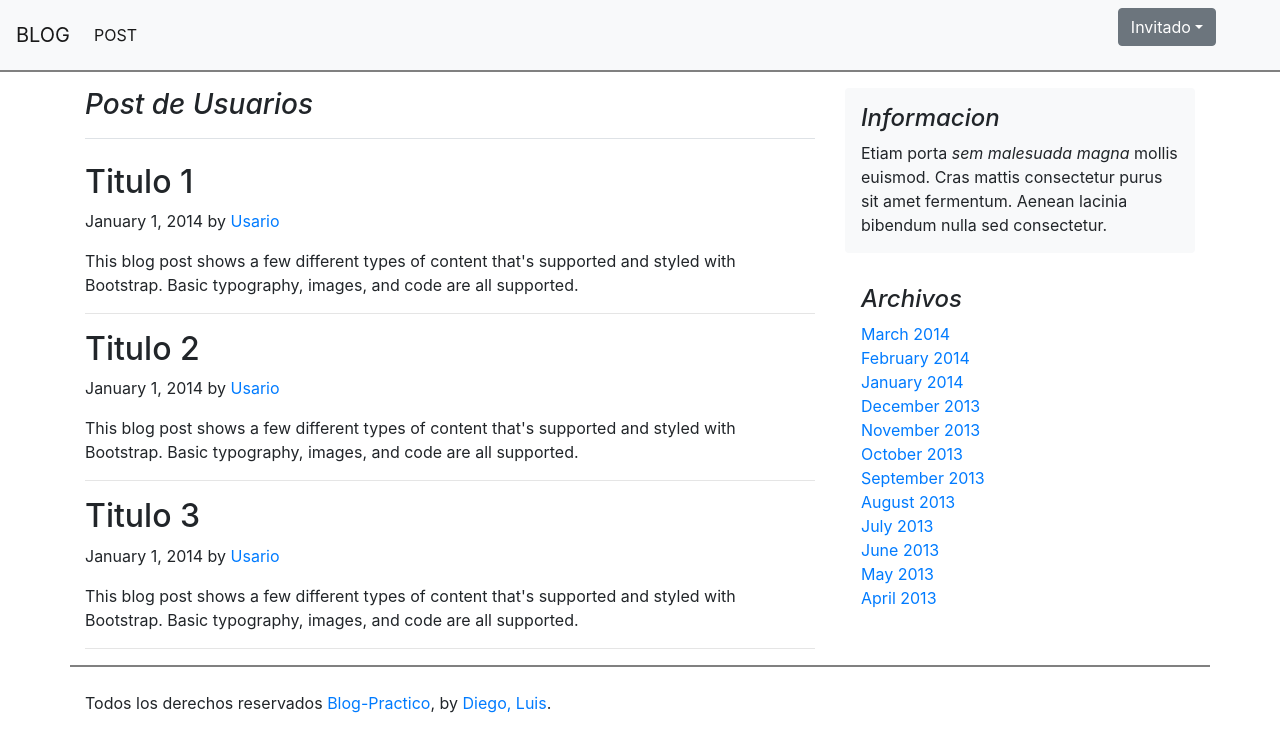
After one commit to bymahak4/Blog-PHP, a PHP site: page /index_maquetav2.html in a window 1280 px wide. The commit adds this page. Shown: the top 752 px of the page. Run offline with PHP 8.4, Linux system fonts and the light colour scheme; some libraries are stand-ins or nearby versions.

Commit message:
Arreglo de controladores y maqueta

```diff
--- a/controllers/postControllers.php
+++ /dev/null
@@ -1,6 +0,0 @@
-<?php
-    class postControllers {
-        public function index() {
-            echo "Controlador post index";
-        }
-    }
--- a/controllers/userControllers.php
+++ /dev/null
@@ -1,6 +0,0 @@
-<?php
-    class usuariContoller {
-        public function index() {
-            echo "Controlador Usuario index";
-        }
-    }
--- a/css/main.css
+++ b/css/main.css
@@ -1,21 +1,3 @@
-
-.contenedorPost {
-    /*border: 1px solid red;*/
-    margin: 10px 0;
+nav,main {
+    border-bottom: solid 2px gray;
 }
-#varRight {
-    margin: 30px 0 30px 110%;
-    float: left;
-    width: 50%;
-    border: 1px solid red;
-    min-height: 320px;
-    max-height: 650px;
-    text-align: center;
-    overflow-y: scroll;
-}
-.boxdivPost {
-    border-bottom: solid 2px blue;
-}
-.mastfoot {
-    border-top: solid 1px gray;
-}
--- /dev/null
+++ b/index_maquetav2.html
@@ -0,0 +1,111 @@
+<!DOCTYPE html>
+<html lang="en">
+<head>
+    <meta charset="UTF-8">
+    <meta http-equiv="X-UA-Compatible" content="IE=edge">
+    <meta name="viewport" content="width=device-width, initial-scale=1.0">
+    <title>Blog</title>
+    <link rel="canonical" href="https://getbootstrap.com/docs/4.3/examples/album/">
+    <link rel="stylesheet"  href="css/bootstrap.min.css">
+    <link rel="stylesheet"  href="css/main.css">
+</head>
+<body>
+
+    <nav class="navbar navbar-expand-lg navbar-light bg-light">
+        <a class="navbar-brand" href="#">BLOG</a>
+        <button class="navbar-toggler" type="button" data-toggle="collapse" data-target="#navbarSupportedContent" aria-controls="navbarSupportedContent" aria-expanded="false" aria-label="Toggle navigation">
+          <span class="navbar-toggler-icon"></span>
+        </button>
+
+        <div class="collapse navbar-collapse" id="navbarSupportedContent">
+          <ul class="navbar-nav mr-auto medio">
+            <li class="nav-item active">
+              <a class="nav-link" href="#">POST</a>
+            </li>
+          </ul>
+          <ul class="mr-5">
+            <li class="dropdown ml-3" id="dropdownUser" style="list-style:none;float:right;">
+                <button id="menuUser" class="btn btn-secondary dropdown-toggle" type="button" id="dropdownMenuButton" data-toggle="dropdown" aria-haspopup="true">Invitado</button>
+                <ul id="profileMenu" class="dropdown-menu" aria-labelledby="navbarDropdownMenuLink">
+                  <a class="dropdown-item" id="register" href="views/formulario.php">Registrate</a>
+                  <a class="dropdown-item" id="login" href="views/login.php">Logearte</a>
+                  <a class="dropdown-item" id="profileData" href="views/myProfile.php">Mi Datos</a>
+                  <a class="dropdown-item" id="logoutLink" href="views/logout.html" style="color:red">Cerrar sesión</a>
+                </ul>
+            </li>
+          </ul>
+        </div>
+    </nav>
+
+    <main role="main" class="container mt-3">
+        <div class="row">
+          <div class="col-md-8 blog-main">
+            <h3 class="pb-3 mb-4 font-italic border-bottom">
+              Post de Usuarios
+            </h3>
+
+            <div class="blog-post">
+              <h2 class="blog-post-title">Titulo 1</h2>
+              <p class="blog-post-meta">January 1, 2014 by <a href="#">Usario</a></p>
+
+              <p>This blog post shows a few different types of content that's supported and styled with Bootstrap. Basic typography, images, and code are all supported.</p>
+              <hr>
+            </div>
+            <div class="blog-post">
+                <h2 class="blog-post-title">Titulo 2</h2>
+                <p class="blog-post-meta">January 1, 2014 by <a href="#">Usario</a></p>
+
+                <p>This blog post shows a few different types of content that's supported and styled with Bootstrap. Basic typography, images, and code are all supported.</p>
+                <hr>
+            </div>
+            <div class="blog-post">
+                <h2 class="blog-post-title">Titulo 3</h2>
+                <p class="blog-post-meta">January 1, 2014 by <a href="#">Usario</a></p>
+
+                <p>This blog post shows a few different types of content that's supported and styled with Bootstrap. Basic typography, images, and code are all supported.</p>
+                <hr>
+            </div>
+
+          </div>
+
+          <aside class="col-md-4 blog-sidebar">
+            <div class="p-3 mb-3 bg-light rounded">
+              <h4 class="font-italic">Informacion</h4>
+              <p class="mb-0">Etiam porta <em>sem malesuada magna</em> mollis euismod. Cras mattis consectetur purus sit amet fermentum. Aenean lacinia bibendum nulla sed consectetur.</p>
+            </div>
+
+            <div class="p-3">
+              <h4 class="font-italic">Archivos</h4>
+              <ol class="list-unstyled mb-0">
+                <li><a href="#">March 2014</a></li>
+                <li><a href="#">February 2014</a></li>
+                <li><a href="#">January 2014</a></li>
+                <li><a href="#">December 2013</a></li>
+                <li><a href="#">November 2013</a></li>
+                <li><a href="#">October 2013</a></li>
+                <li><a href="#">September 2013</a></li>
+                <li><a href="#">August 2013</a></li>
+                <li><a href="#">July 2013</a></li>
+                <li><a href="#">June 2013</a></li>
+                <li><a href="#">May 2013</a></li>
+                <li><a href="#">April 2013</a></li>
+              </ol>
+            </div>
+
+          </aside>
+
+        </div>
+
+    </main>
+
+    <footer class="mt-4 container">
+        <div class="inner">
+          <p>Todos los derechos reservados <a href="https://getbootstrap.com/">Blog-Practico</a>, by <a href="https://twitter.com/mdo">Diego, Luis</a>.</p>
+        </div>
+    </footer>
+
+
+    <script src="https://code.jquery.com/jquery-3.2.1.slim.min.js" integrity="sha384-KJ3o2DKtIkvYIK3UENzmM7KCkRr/rE9/Qpg6aAZGJwFDMVNA/GpGFF93hXpG5KkN" crossorigin="anonymous"></script>
+    <script src="js/bootstrap.bundle.min.js"></script>
+</body>
+</html>
```
Also changed, not shown: autoload.php (+5 -3 lines), controllers/postController.php (added, +7 -0 lines), controllers/usuarioController.php (added, +7 -0 lines), css/cover.css (deleted, +0 -106 lines), index.php (+6 -3 lines), index_maqueta.php (deleted, +0 -71 lines), js/showNavBlog.js (deleted, +0 -22 lines), views/layout/content.php (added, +61 -0 lines), views/layout/footer.php (added, +10 -0 lines), views/layout/header.php (added, +40 -0 lines).
